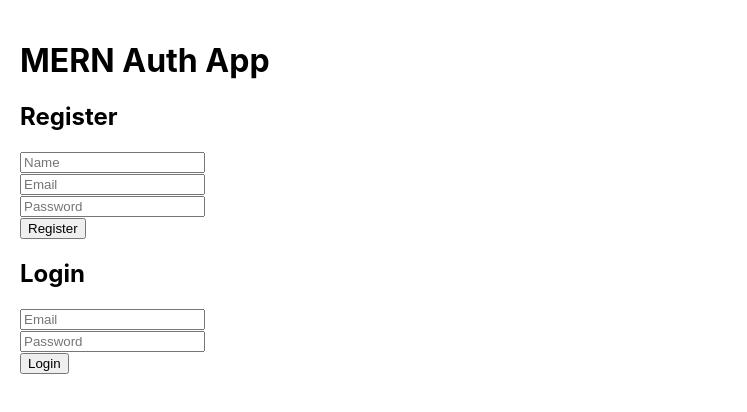
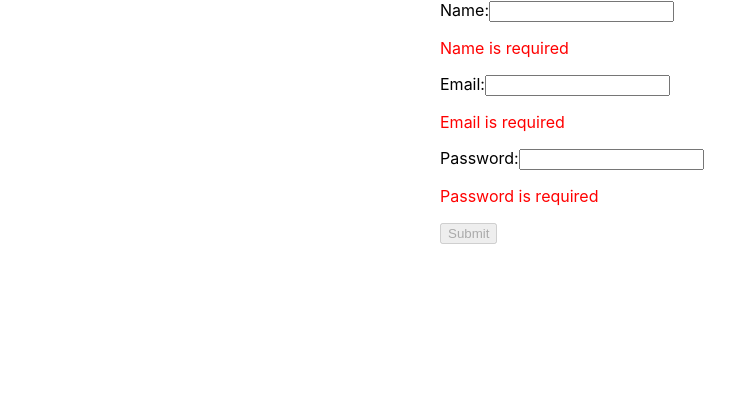
Before and after one commit to niamitech/Mern, a React (Create React App) app in the folder frontend/: page / in a window 1280 px wide. Shown: the top 412 px of the page, without its empty margins (0-747 px from the left). Built offline with nearby package versions, Linux system fonts and the light colour scheme.

Commit message:
real-time form

```diff
--- a/frontend/src/App.js
+++ b/frontend/src/App.js
@@ -1,46 +1,95 @@
-import React, { useEffect, useState } from 'react';
-import axios from 'axios';
-import Register from './Register';
-import Login from './Login';
-import Dashboard from './Dashboard';
+import React, { useState, useEffect } from 'react';
 
-function App() {
-  const [token, setToken] = useState(localStorage.getItem('token') || '');
-  const [user, setUser] = useState(null);
+const FormWithValidation = () => {
+  const [formData, setFormData] = useState({
+    name: '',
+    email: '',
+    password: '',
+  });
 
+  const [errors, setErrors] = useState({});
+  const [isSubmitEnabled, setIsSubmitEnabled] = useState(false);
+
+  const validate = () => {
+    const newErrors = {};
+
+    if (!formData.name.trim()) {
+      newErrors.name = 'Name is required';
+    }
+
+    if (!formData.email.trim()) {
+      newErrors.email = 'Email is required';
+    } else if (!/^[^\s@]+@[^\s@]+\.[^\s@]+$/.test(formData.email)) {
+      newErrors.email = 'Email is invalid';
+    }
+
+    if (!formData.password) {
+      newErrors.password = 'Password is required';
+    } else if (formData.password.length < 6) {
+      newErrors.password = 'Password must be at least 6 characters';
+    }
+
+    return newErrors;
+  };
+
+  // Real-time validation
   useEffect(() => {
-    if (token) {
-      axios
-        .get('/api/protected', {
-          headers: { Authorization: `Bearer ${token}` },
-        })
-        .then(res => setUser(res.data))
-        .catch(() => setUser(null));
-    }
-  }, [token]);
+    const newErrors = validate();
+    setErrors(newErrors);
+    setIsSubmitEnabled(Object.keys(newErrors).length === 0);
+  }, [formData]);
 
-  const handleLogout = () => {
-    localStorage.removeItem('token');
-    setToken('');
-    setUser(null);
+  const handleChange = (e) => {
+    setFormData((prev) => ({
+      ...prev,
+      [e.target.name]: e.target.value,
+    }));
+  };
+
+  const handleSubmit = (e) => {
+    e.preventDefault();
+    alert('Form submitted successfully!');
   };
 
   return (
-    <div style={{ padding: 20 }}>
-      <h1>MERN Auth App</h1>
-      {!token ? (
-        <>
-          <Register />
-          <Login setToken={setToken} />
-        </>
-      ) : (
-        <>
-          <Dashboard user={user} />
-          <button onClick={handleLogout}>Logout</button>
-        </>
-      )}
-    </div>
+    <form onSubmit={handleSubmit} noValidate style={{ maxWidth: '400px', margin: 'auto' }}>
+      <div>
+        <label>Name:</label>
+        <input
+          name="name"
+          value={formData.name}
+          onChange={handleChange}
+        />
+        {errors.name && <p style={{ color: 'red' }}>{errors.name}</p>}
+      </div>
+
+      <div>
+        <label>Email:</label>
+        <input
+          name="email"
+          type="email"
+          value={formData.email}
+          onChange={handleChange}
+        />
+        {errors.email && <p style={{ color: 'red' }}>{errors.email}</p>}
+      </div>
+
+      <div>
+        <label>Password:</label>
+        <input
+          name="password"
+          type="password"
+          value={formData.password}
+          onChange={handleChange}
+        />
+        {errors.password && <p style={{ color: 'red' }}>{errors.password}</p>}
+      </div>
+
+      <button type="submit" disabled={!isSubmitEnabled}>
+        Submit
+      </button>
+    </form>
   );
-}
+};
 
-export default App;
+export default FormWithValidation;
```
